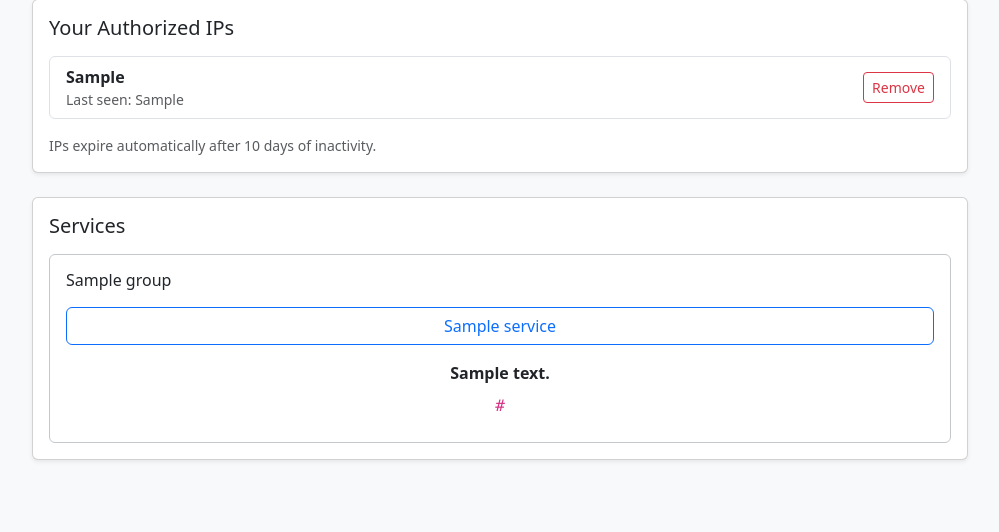
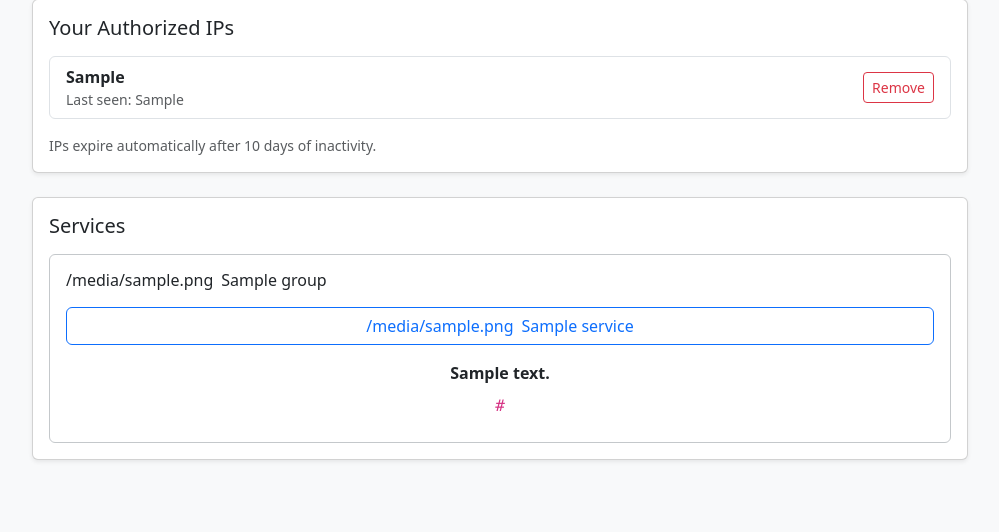
Before and after one commit to CodingJaw/ipwall, a Python web app: template src/templates/index.html in a window 1280 px wide. Shown: the part 336-868 px from the top of the page, without its empty margins (140-1139 px from the left). Run offline with Jinja, Linux system fonts and the light colour scheme; the template is opened without the code that fills it: most values are stand-ins (such as "Sample title", 1, 10 or a date in 2020).

Commit message:
Add configurable icons for service groups and links

```diff
--- a/config/ui_config.example.json
+++ b/config/ui_config.example.json
@@ -2,15 +2,18 @@
   "service_links": [
     {
       "id": "app-1",
+      "icon": "🚀",
       "heading": "The Wonderful App",
       "links": [
         {
           "id": "primary-app",
+          "icon": "🌐",
           "label": "Open APP",
           "url": "https://app1.example.com"
         },
         {
           "id": "apps-or-browser",
+          "icon": "📋",
           "label": "Apps or Browser",
           "url": "https://app2.example.com",
           "copyable": true,
@@ -20,10 +23,12 @@
     },
     {
       "id": "app-2",
+      "icon": "✨",
       "heading": "The Beautiful App",
       "links": [
         {
           "id": "another-app",
+          "icon": "🔗",
           "label": "Open APP",
           "url": "https://beautiful.example.com"
         }
--- a/src/templates/index.html
+++ b/src/templates/index.html
@@ -256,14 +256,16 @@ IPs expire automatically after {{ expiry_days }} days of inactivity.
 <div class="card border-secondary-subtle">
 <div class="card-body">
 
-<h6 class="card-title mb-3">{{ group.heading }}</h6>
+<h6 class="card-title mb-3">
+{% if group.icon %}<span class="me-2">{{ group.icon }}</span>{% endif %}{{ group.heading }}
+</h6>
 
 <div class="d-grid gap-2">
 
 {% for service in group.links %}
 
 <a class="btn btn-outline-primary" href="{{ service.url }}">
-{{ service.label }}
+{% if service.icon %}<span class="me-2">{{ service.icon }}</span>{% endif %}{{ service.label }}
 </a>
 
 {% if service.copyable %}
```
Also changed, not shown: src/app.py (+11 -1 lines), README.md.
